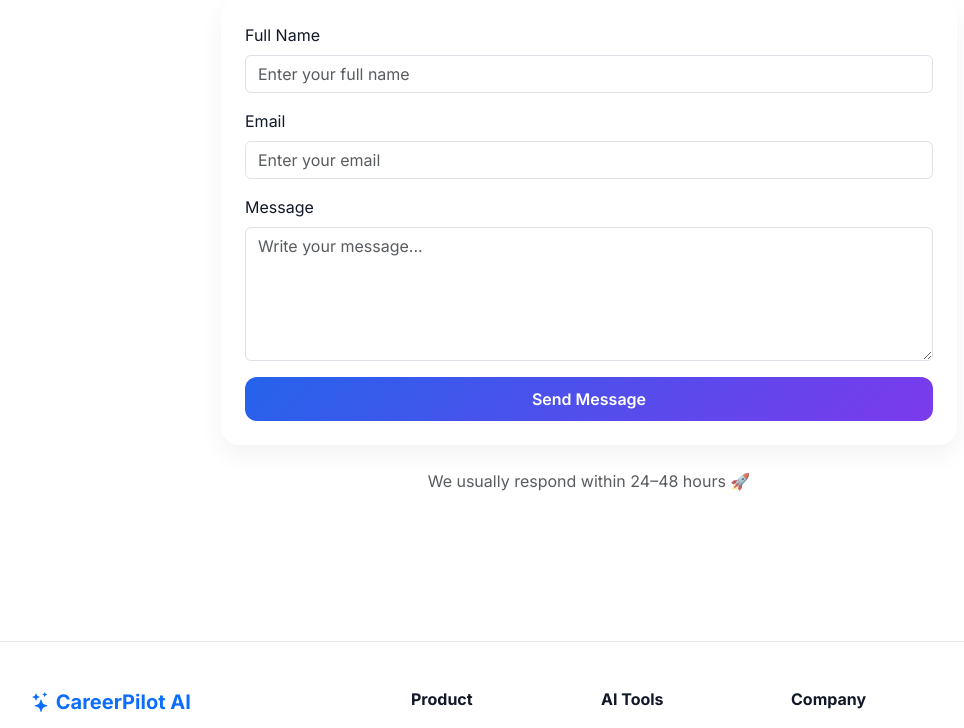
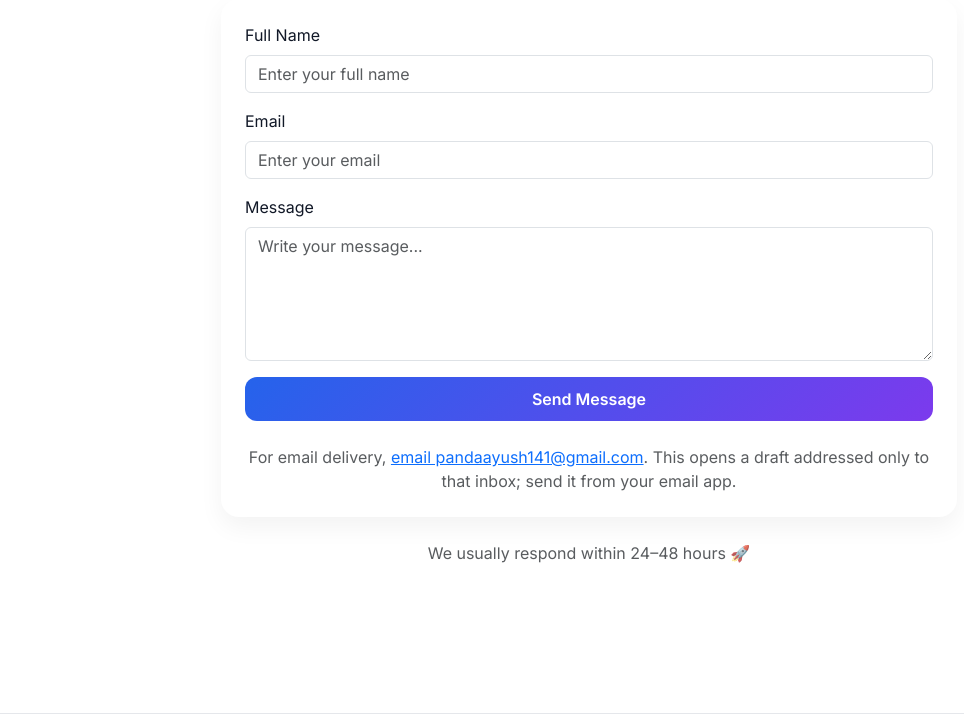
Before and after one commit to Ayush-panda579/CareerPilot-AI---Career-Guidance-Platform, a Flask app: page /contact in a window 1280 px wide. Shown: the part 285-1013 px from the top of the page, without its empty margins (51-1015 px from the left). Run offline with Flask 3, Linux system fonts and the light colour scheme.

Commit message:
Add direct contact email link

```diff
--- a/Agentic-Autonomous-Systems-main/Agentic & Autonomous Systems/CareerPilot AI Agent/templates/contact.html
+++ b/Agentic-Autonomous-Systems-main/Agentic & Autonomous Systems/CareerPilot AI Agent/templates/contact.html
@@ -80,6 +80,11 @@
 
                 </form>
 
+                <p class="text-center text-muted mt-4 mb-0">
+                    For email delivery, <a href="mailto:pandaayush141@gmail.com">email pandaayush141@gmail.com</a>.
+                    This opens a draft addressed only to that inbox; send it from your email app.
+                </p>
+
             </div>
 
             <!-- EXTRA INFO CARD -->
```
